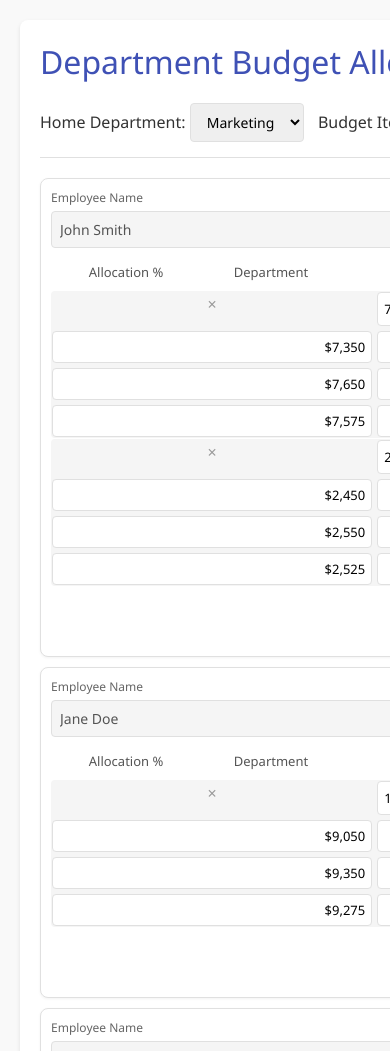
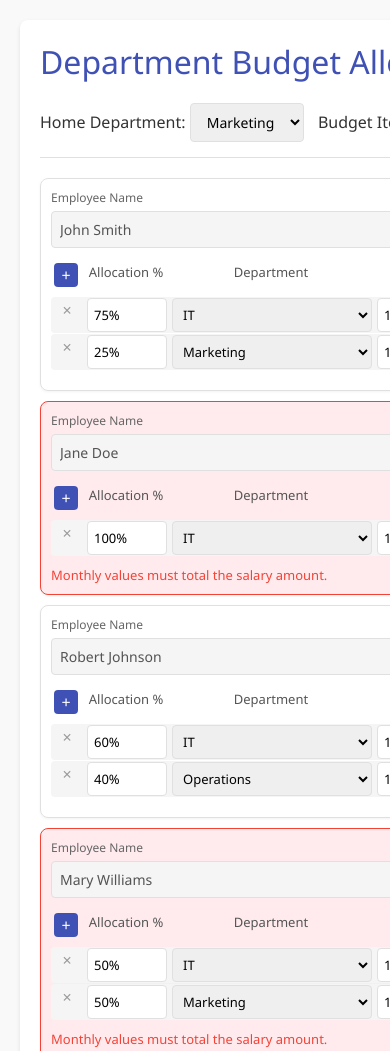
Before and after one commit to rockinhokie/rockinhokie.github.io, a plain HTML site: page index.html in a window 390 px wide. Shown: the top 1051 px of the page. Drawn offline with Linux system fonts and the light colour scheme.

Commit message:
Add files via upload

```diff
--- a/index.html
+++ b/index.html
@@ -108,13 +108,20 @@
     }
 
     .employee-box {
-      border: 1px solid var(--light-gray);
       border-radius: 8px;
       margin-bottom: 10px;
       padding: 10px;
-      background-color: white;
+      background-color: f5f5f5;
       box-shadow: 0 1px 3px rgba(0, 0, 0, 0.05);
       transition: border-color 0.3s;
+    }
+
+    .employee-box:nth-child(odd) {
+      border: 1px solid var(--light-gray);
+    }
+
+    .employee-box:nth-child(even) {
+      border: 1px solid #bdbdbd;
     }
 
     .employee-box.error {
@@ -174,6 +181,22 @@
       text-align: center;
     }
 
+    .column-headers button.add-line {
+      width: 24px;
+      height: 24px;
+      padding: 0;
+      display: flex;
+      align-items: center;
+      justify-content: center;
+      font-size: 16px;
+      background-color: var(--primary-color);
+      color: white;
+    }
+
+    .column-headers button.add-line:hover {
+      background-color: #303f9f;
+    }
+
     .allocation-line {
       display: grid;
       grid-template-columns: 30px 80px 200px 80px repeat(12, minmax(65px, 1fr));
@@ -187,6 +210,7 @@
       width: 100%;
       /* Fixed width to prevent wrapping */
     }
+
 
     .allocation-line button.delete-line {
       width: 24px;
@@ -227,6 +251,10 @@
       color: var(--danger-color);
       font-size: 13px;
       margin-top: 10px;
+    }
+
+    .newemployee-bottom {
+      text-align: right;
     }
 
     .grand-total {
@@ -280,30 +308,6 @@
       font-size: 14px;
       margin-right: 20px;
     }
-
-    /* Media Queries */
-
-    @media (max-width: 1200px) {
-
-      .allocation-line {
-
-        grid-template-columns: 30px 80px 150px 80px repeat(12, minmax(50px, 1fr));
-        /* Adjust for smaller screens */
-
-      }
-
-    }
-
-    @media (max-width: 768px) {
-
-      .allocation-line {
-
-        grid-template-columns: 1fr 1fr 1fr 1fr;
-        /* Stack items vertically on very small screens */
-
-      }
-
-    }
   </style>
 </head>
 
@@ -336,8 +340,11 @@
       <!-- Employees will be loaded here dynamically -->
       <div class="loading">Loading employee data...</div>
     </div>
+    <div class="newemployee-bottom">
+      <button id="add-employee-btn2" type="button">+ Add New Employee</button>
+    </div>
+    <div class="grand-total">
 
-    <div class="grand-total">
       <div class="grand-total-row">
         <span>Total Salaries:</span>
         <span id="total-salaries">$0.00</span>
@@ -461,8 +468,17 @@
           validateAllEmployees();
         });
 
-        // Add new employee button
-        document.getElementById('add-employee-btn').addEventListener('click', addNewEmployee);
+        // Add event listener for both add-employee-btn (top of page) and add-employee-btn2 (bottom of page)
+        document.querySelectorAll('#add-employee-btn, #add-employee-btn2').forEach(button => {
+          button.addEventListener('click', () => {
+            addNewEmployee();
+            window.scrollTo({
+              top: document.body.scrollHeight, // Scroll to the bottom
+              behavior: "smooth"               // Smooth scroll
+            });
+          });
+        });
+
 
         // Save button
         document.getElementById('save-btn').addEventListener('click', saveData);
@@ -581,24 +597,29 @@
         // Column headers
         const headers = document.createElement('div');
         headers.className = 'column-headers';
-        headers.innerHTML = `
-          <div></div>
-          <div>Allocation %</div>
-          <div>Department</div>
-          <div>% Core</div>
-          <div>Jul</div>
-          <div>Aug</div>
-          <div>Sep</div>
-          <div>Oct</div>
-          <div>Nov</div>
-          <div>Dec</div>
-          <div>Jan</div>
-          <div>Feb</div>
-          <div>Mar</div>
-          <div>Apr</div>
-          <div>May</div>
-          <div>Jun</div>
-        `;
+
+        // Create the button
+        const addLineBtn = document.createElement('button');
+        addLineBtn.textContent = '+';
+        addLineBtn.classList.add('add-line');
+        // Add event listener before appending
+        addLineBtn.addEventListener('click', () => addAllocationLine(employee.id));
+
+        // Append button first
+        headers.appendChild(addLineBtn);
+
+        // Create the headers separately and append them one by one
+        const columnTitles = [
+          'Allocation %', 'Department', '% Core', 'Jul', 'Aug', 'Sep', 'Oct',
+          'Nov', 'Dec', 'Jan', 'Feb', 'Mar', 'Apr', 'May', 'Jun'
+        ];
+
+        columnTitles.forEach(title => {
+          const div = document.createElement('div');
+          div.textContent = title;
+          headers.appendChild(div);
+        });
+
         box.appendChild(headers);
 
         // Allocation lines
@@ -607,13 +628,13 @@
         });
 
         // Add allocation button
-        const actions = document.createElement('div');
-        actions.className = 'allocation-actions';
-        const addLineBtn = document.createElement('button');
-        addLineBtn.textContent = '+ Add Allocation Line';
-        addLineBtn.addEventListener('click', () => addAllocationLine(employee.id));
-        actions.appendChild(addLineBtn);
-        box.appendChild(actions);
+        //const actions = document.createElement('div');
+        //actions.className = 'allocation-actions';
+        //const addLineBtn = document.createElement('button');
+        //addLineBtn.textContent = '+ Add Allocation Line';
+        //addLineBtn.addEventListener('click', () => addAllocationLine(employee.id));
+        //actions.appendChild(addLineBtn);
+        //box.appendChild(actions);
 
         // Error message container (initially empty)
         const errorMsg = document.createElement('div');
@@ -625,7 +646,7 @@
       }
 
       function createAllocationLine(employeeId, allocation) {
-        const line = document.createElement('div');
+        const line = document.createElement('div');0
         line.className = 'allocation-line';
         line.dataset.allocationId = allocation.id;
 
@@ -686,13 +707,21 @@
 
           // Validate if the value is between 0 and 100
           if (value >= 0 && value <= 100) {
-            // If valid, update the value and proceed with the logic
-            previousValue = value; // Update the previous value with the valid one
-            e.target.value = value + '%';
+            updateAllocationField(employeeId, allocation.id, 'percentCore', value);
+
+                // Format the input
+                e.target.value = value + '%';
+
+                // Update totals to reflect the new percentCore value
+                updateTotals();
+
+                // Optional: validate the employee
+                //validateEmployee(employeeId);
+
           } else {
             alert('Please enter a value between 0 and 100.');
             // Reset to the previous valid value
-            e.target.value = previousValue + '%';
+            e.target.value = allocation.percentCore + '%';
           }
         });
         line.appendChild(percentCoreInput);
@@ -713,7 +742,25 @@
               alert("Please enter a valid whole number.");
               e.target.value = formatCurrency(parseInt(value)); // Reset to the previous valid value
             } else {
-              e.target.value = formatCurrency(parseInt(rawValue)); // Format the valid input
+              // Parse and format the input value
+              let newValue = parseInt(rawValue);
+              e.target.value = formatCurrency(newValue);
+
+              // Find the employee and allocation to update
+              const employee = findEmployee(employeeId);
+              if (employee) {
+                const allocIndex = employee.allocations.findIndex(a => a.id === allocation.id);
+                if (allocIndex !== -1) {
+                  // Update the monthly value in the actual employee data structure
+                  employee.allocations[allocIndex].monthlyValues[index] = newValue;
+
+                  // Run validation for this employee
+                  validateEmployee(employee);
+
+                  // Update totals to reflect the new monthly value
+                  updateTotals();
+                }
+              }
             }
           });
           line.appendChild(monthInput);
@@ -735,6 +782,7 @@
               id: Date.now() + 1, // Another temporary ID
               department: currentDepartment,
               percent: 100,
+              percentCore: 100,
               monthlyValues: Array(12).fill(0)
             }
           ]
@@ -844,14 +892,36 @@
         const totalPercent = employee.allocations.reduce((sum, allocation) =>
           sum + allocation.percent, 0);
 
+        const totalAllocatedValue = employee.allocations.reduce((sum, allocation) => {
+          // Check if allocation.monthlyValues is an array and is defined
+          if (Array.isArray(allocation.monthlyValues)) {
+            const allocationTotal = allocation.monthlyValues.reduce((subSum, value) => subSum + value, 0);
+            return sum + allocationTotal; // Add the allocation total to the main sum
+          } else {
+            // If monthlyValues is not an array or is undefined, skip this allocation
+            return sum;
+          }
+        }, 0);
         const errorElement = document.getElementById(`error-${employee.id}`);
         const employeeBox = document.querySelector(`.employee-box[data-employee-id="${employee.id}"]`);
 
-        if (totalPercent > 100) {
-          errorElement.textContent = 'Error: Total allocation percentage cannot exceed 100%.';
+        errorElement.textContent = '';
+
+        if (totalPercent != 100) {
+          errorElement.textContent += 'Allocations must total to 100%.';
           employeeBox.classList.add('error');
+        }
+        // Allow for small rounding differences (e.g., $11 difference in a $100,000 salary)
+        const roundingTolerance = Math.max(12, Math.round(employee.salary * 0.0001)); // 0.01% tolerance or at least $12
+
+        if (Math.abs(totalAllocatedValue - employee.salary) > roundingTolerance) {
+          errorElement.textContent += '  Monthly values must total the salary amount.'; employeeBox.classList.add('error');
+        }
+        if (totalPercent != 100 || totalAllocatedValue != employee.salary) {
           return false;
-        } else {
+        }
+
+        else {
           errorElement.textContent = '';
           employeeBox.classList.remove('error');
           return true;
@@ -901,7 +971,7 @@
         filteredEmployees.forEach(employee => {
           employee.allocations.forEach(allocation => {
             if (allocation.department === currentDepartment) {
-              totalAllocated += (employee.salary * allocation.percent / 100);
+              totalAllocated += (employee.salary * (allocation.percent / 100));
             }
           });
         });
@@ -911,7 +981,7 @@
         filteredEmployees.forEach(employee => {
           employee.allocations.forEach(allocation => {
             if (allocation.department === currentDepartment) {
-              totalCore += (employee.salary * allocation.percent / 100 * allocation.percentCore / 100);
+              totalCore += (employee.salary * (allocation.percent / 100) * (allocation.percentCore / 100));
             }
           });
         });
@@ -955,10 +1025,19 @@
       }
 
       function generateMonthlyValues(salary, percent) {
-        const baseMonthlyAmount = salary * percent / 100 / 12;
-        return Array(12).fill(0).map((_, index) => {
-          return Math.round(baseMonthlyAmount);
-        });
+        const totalAmount = salary * percent / 100;
+        const baseMonthlyAmount = totalAmount / 12;
+
+        // Generate 12 months of rounded values
+        const roundedValues = Array(11).fill(0).map(() => Math.round(baseMonthlyAmount));
+
+        // Calculate the sum of the first 11 months
+        const sumFirst11 = roundedValues.reduce((sum, val) => sum + val, 0);
+
+        // The last month adjusts to make the total exactly match the expected amount
+        roundedValues.push(totalAmount - sumFirst11);
+
+        return roundedValues;
       }
 
       function formatCurrency(amount) {
```
